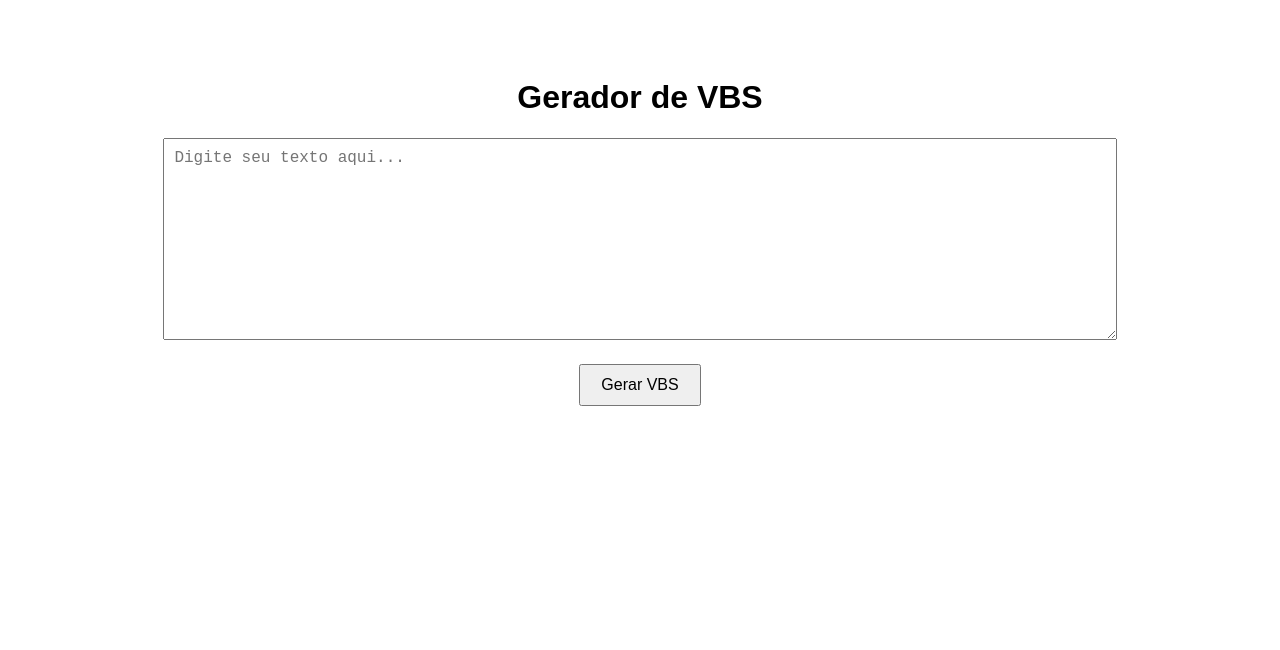
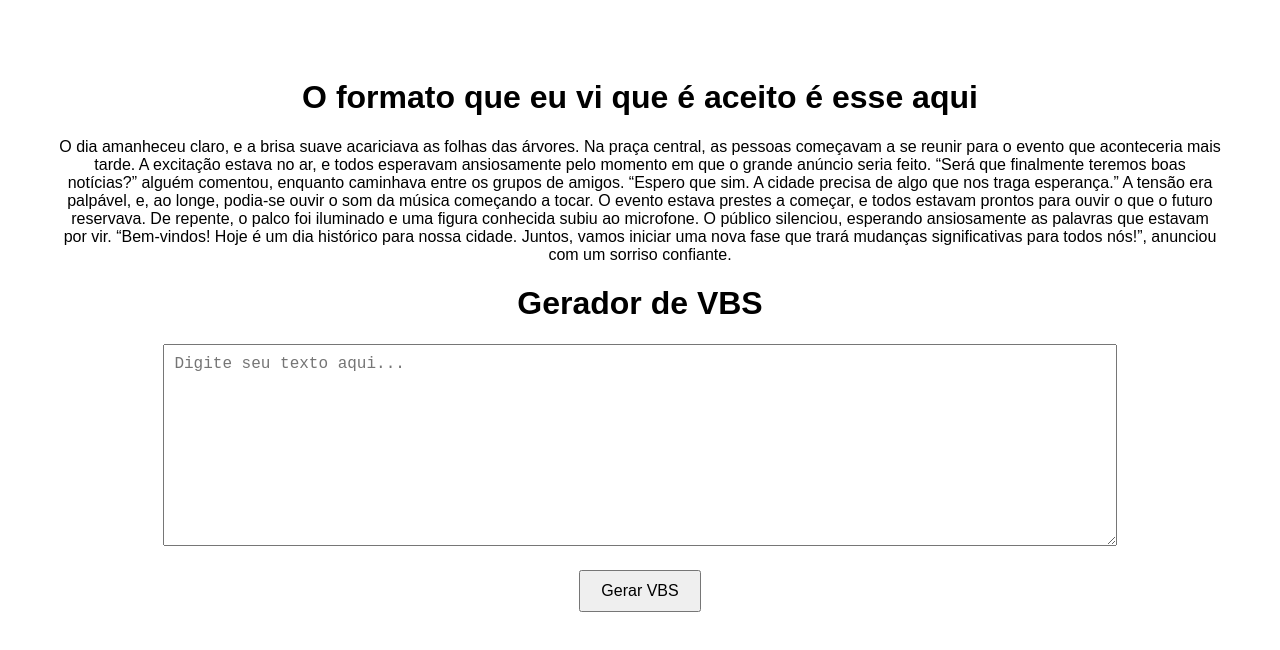
Before and after one commit to AdrainRazini/digita-o_Autom-tica-, a website: page public/index.html in a window 1280 px wide. Drawn offline with Linux system fonts and the light colour scheme.

Commit message:
explicação

```diff
--- a/public/index.html
+++ b/public/index.html
@@ -32,6 +32,24 @@
     </style>
 </head>
 <body>
+
+<h1>
+    O formato que eu vi que é aceito é esse aqui
+</h1>
+
+<p>
+    O dia amanheceu claro, e a brisa suave acariciava as folhas das árvores. Na praça central, as pessoas começavam a se reunir para o evento que aconteceria mais tarde. A excitação estava no ar, e todos esperavam ansiosamente pelo momento em que o grande anúncio seria feito.
+
+“Será que finalmente teremos boas notícias?” alguém comentou, enquanto caminhava entre os grupos de amigos. “Espero que sim. A cidade precisa de algo que nos traga esperança.”
+
+A tensão era palpável, e, ao longe, podia-se ouvir o som da música começando a tocar. O evento estava prestes a começar, e todos estavam prontos para ouvir o que o futuro reservava.
+
+De repente, o palco foi iluminado e uma figura conhecida subiu ao microfone. O público silenciou, esperando ansiosamente as palavras que estavam por vir.
+
+“Bem-vindos! Hoje é um dia histórico para nossa cidade. Juntos, vamos iniciar uma nova fase que trará mudanças significativas para todos nós!”, anunciou com um sorriso confiante.
+
+</p>
+
     <h1>Gerador de VBS</h1>
     <textarea id="userText" placeholder="Digite seu texto aqui..." rows="10"></textarea>
     <br>
```
